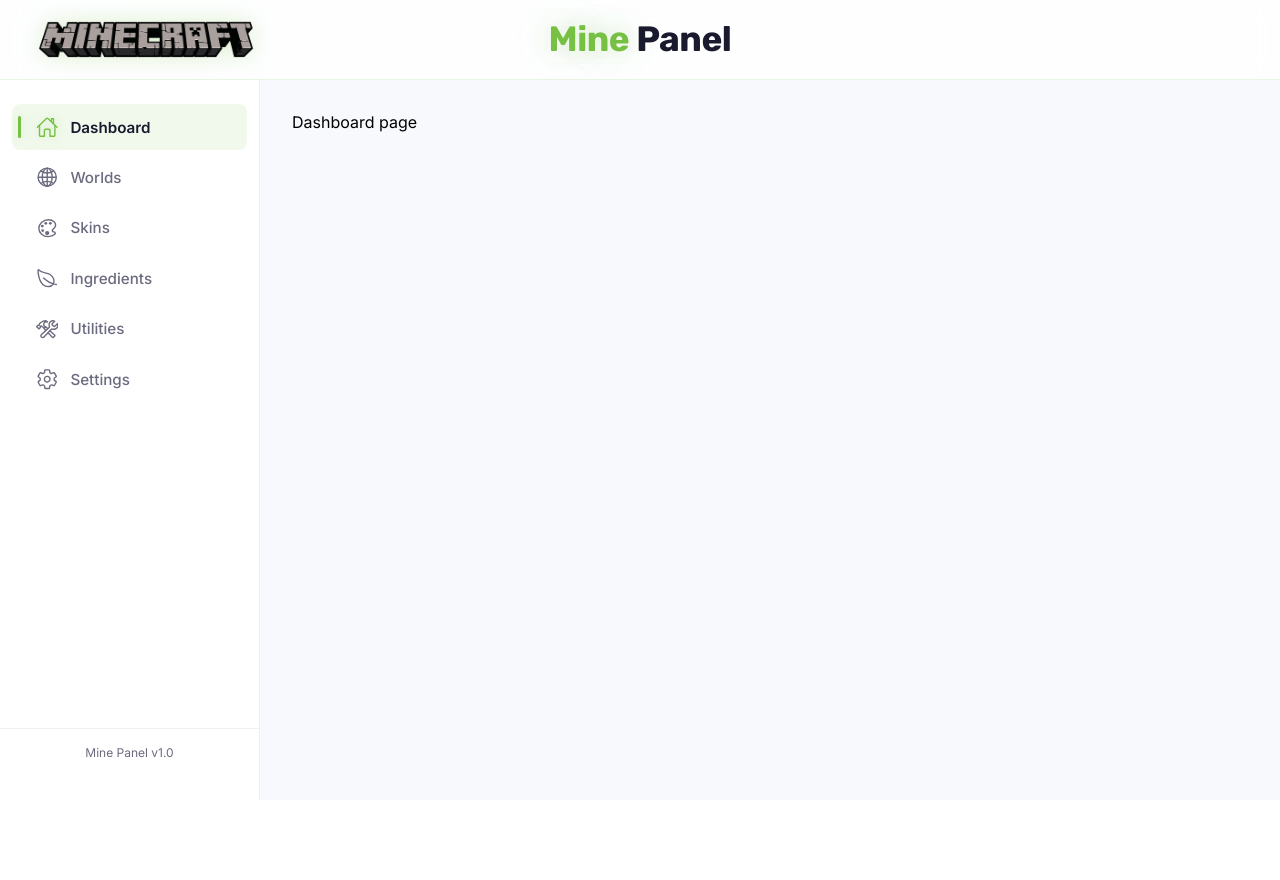
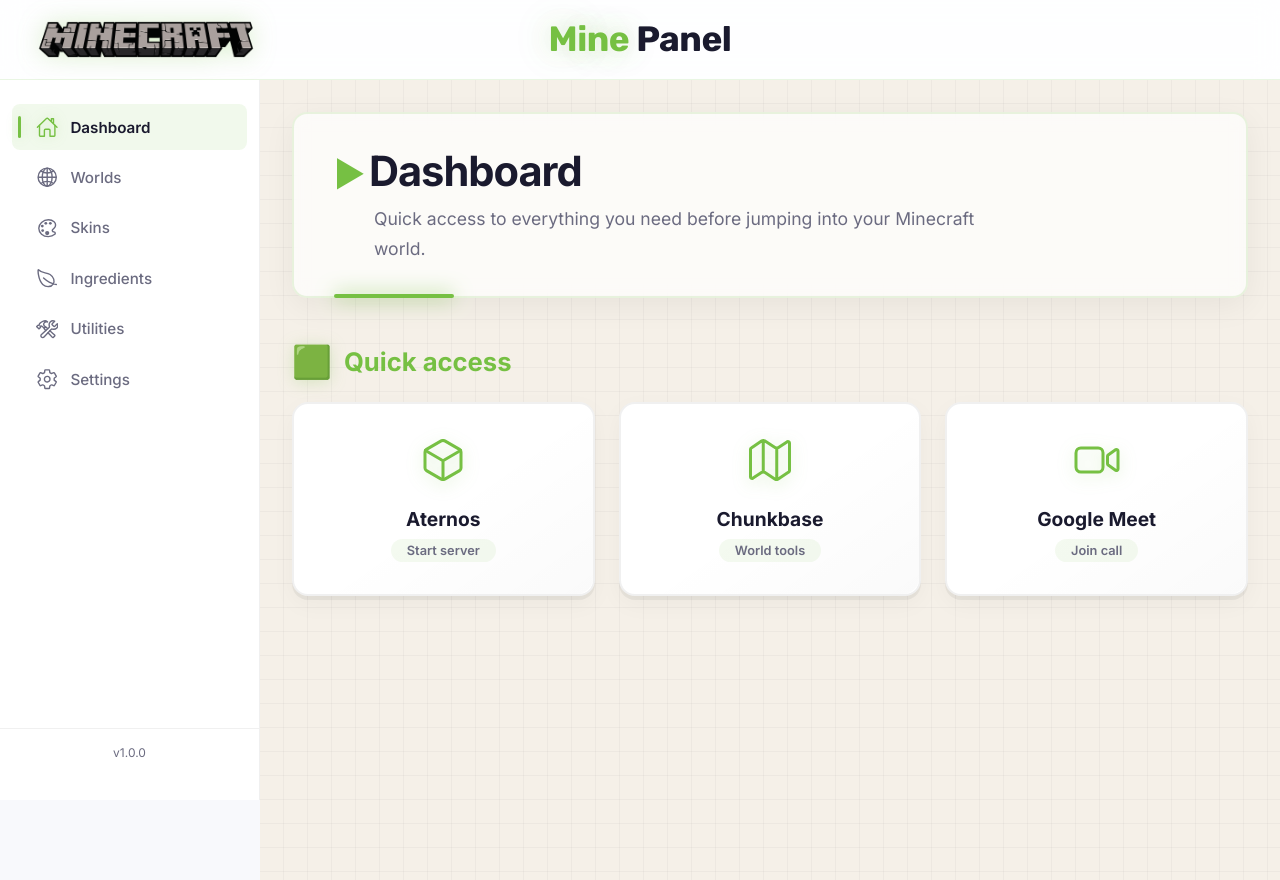
Before and after one commit to alirezashojaian1987/My-Minecraft, a React (Vite) app: page / in a window 1280 px wide. Before the commit the page ends 800 px from the top, so only its background shows below. Built offline with nearby package versions, Linux system fonts and the light colour scheme.

Commit message:
Sidebar edited, added new variables, dashboard page design finished, quick access tools section added to the page, ready for others:

```diff
--- a/src/components/Sidebar/index.tsx
+++ b/src/components/Sidebar/index.tsx
@@ -28,7 +28,7 @@
             </nav>
 
             <footer className={styles.Footer}>
-                Mine Panel v1.0
+                v1.0.0
             </footer>
         </aside>
     );
--- a/src/layouts/MainLayout/Main_layout.module.scss
+++ b/src/layouts/MainLayout/Main_layout.module.scss
@@ -58,7 +58,7 @@
 
 .Content {
   flex: 1;
-  padding: 2rem;
+  // padding: 2rem;
   background: $Background;
   min-width: 0;
   transition: margin-left 0.3s ease;
--- a/src/pages/Dashboard/Dashboard.module.scss
+++ b/src/pages/Dashboard/Dashboard.module.scss
@@ -0,0 +1,210 @@
+@use "../../styles/variables.scss" as *;
+
+.Dashboard{
+    background: #f5f0e8;
+    padding:2rem;
+    min-height: 100vh;
+
+    background-image:
+        linear-gradient(rgba(0, 0, 0, 0.03) 1px, transparent 1px),
+        linear-gradient(90deg, rgba(0, 0, 0, 0.03) 1px, transparent 1px);
+    background-size:24px 24px;
+    background-position: -1px -1px;
+
+    .Hero{
+        padding:2rem 2.5rem;
+        background: rgba(255,255,255,0.7);
+        backdrop-filter:blur(8px);
+        -webkit-backdrop-filter: blur(8px);
+        border-radius: 15px;
+        border:2px solid rgba($Primary_color, 0.15);
+        box-shadow: 0 8px 32px rgba(0,0,0,0.06);
+        margin-bottom: 3rem;
+        position: relative;
+
+        &::after{
+            content:'';
+            position: absolute;
+            bottom:-2px;
+            left:2.5rem;
+            width:120px;
+            height: 4px;
+            background: $Primary_color;
+            border-radius: 2px;
+            box-shadow: 0 0 20px $Primary_color;
+        }
+
+        h1{
+            font-size: 2.6rem;
+            font-weight: 800;
+            letter-spacing: -1px;
+            color:$Text-primary;
+            margin-bottom: 0.5rem;
+
+            &::before{
+                content: '▶ ';
+                color: $Primary_color;
+                font-size: 2rem;
+            }
+        }
+
+        p{
+            font-size: 1.1rem;
+            color: $Text-secondary;
+            max-width: 650px;
+            line-height: 1.7;
+            padding-left: 2.5rem;
+        }
+    }
+
+    .quick_links{
+        margin-bottom: 3rem;
+        h2{
+            font-size:1.6rem;
+            font-weight: 700;
+            color:$Primary_color;
+
+            display: flex;
+            align-items: center;
+            gap:0.75rem;
+            margin-bottom: 1.5rem;
+
+            &::before{
+                content:'🟩';
+                font-size: 2rem;
+                filter: drop-shadow(0 2px 8px $Primary_glow);
+                line-height: 1;
+            }
+        }
+
+        .card_grid{
+            display: grid;
+            grid-template-columns: repeat(auto-fit, minmax(220px, 1fr));
+            gap:1.5rem;
+
+            .link_card{
+                background: white;
+                border-radius: 16px;
+                padding:2rem 1.5rem;
+                text-align: center;
+                text-decoration: none;
+                border:2px solid rgba(0, 0, 0, 0.06);
+                transition: all 0.3s cubic-bezier(0.34, 1.56, 0.64, 1);
+                cursor: pointer;
+
+                box-shadow:
+                    0 4px 0 rgba(0, 0, 0, 0.05),
+                    0 8px 24px rgba(0, 0, 0, 0.04);
+
+                position: relative;
+
+                &::before{
+                    content:'';
+                    position: absolute;
+                    top:0; left:0; right:0;
+
+                    height:3px;
+                    background: linear-gradient(90deg, transparent, $Primary_color, transparent);
+                    opacity: 0;
+                    transition:opacity 0.3s ease;
+                    border-radius: 16px 16px 0 0;
+                }
+
+                &::after{
+                    content: '';
+                    position: absolute;
+                    inset: 0;
+                    border-radius: 16px;
+                    background: linear-gradient(145deg, rgba(255,255,255,0.4) 0%, transparent 50%, rgba(0,0,0,0.02) 100%);
+                    pointer-events: none;
+                }
+
+                &:hover{
+                    transform: translateY(-6px) scale(1.01);
+                    border-color: $Primary_color;
+                    box-shadow:
+                        0 6px 0 $Primary_color,
+                        0 20px 50px rgba($Primary_color, 0.15);
+
+                    &::before {
+                        opacity: 1;
+                    }
+
+                    .Icon {
+                        transform: scale(1.15) rotate(-4deg);
+                        color: $Primary_color;
+                    }
+
+                    h3 {
+                        color: $Primary_color;
+                    }
+                }
+
+                .Icon{
+                    font-size: 3rem;
+                    color: $Primary_color;
+                    transition: all 0.3s cubic-bezier(0.34, 1.56, 0.64, 1);
+                    filter: drop-shadow(0 4px 8px $Primary_glow);
+                    position: relative;
+                    z-index: 1;
+                }
+
+                h3{
+                    margin-top: 1.2rem;
+                    font-size: 1.2rem;
+                    font-weight: 700;
+                    color: $Text-primary;
+                    transition: color 0.3s ease;
+                    position: relative;
+                    z-index: 1;
+                }
+
+                span{
+                    display: inline-block;
+                    margin-top: 0.5rem;
+                    padding: 0.25rem 1rem;
+                    background: rgba($Primary_color, 0.08);
+                    border-radius: 20px;
+                    font-size: 0.8rem;
+                    font-weight: 600;
+                    color: $Text-secondary;
+                    position: relative;
+                    z-index: 1;
+                }
+            }
+        }
+    }
+
+    @media (max-width: 768px){
+        padding: 1.5rem;
+
+      .Hero{
+        padding: 1.5rem;
+        h1 { font-size: 2rem; }
+        p { font-size: 1rem; padding-left: 2rem; }
+        &::after { left: 1.5rem; width: 80px; }
+      }
+
+      .quick_links {
+        h2 { font-size: 1.4rem; }
+        .card_grid { gap: 1rem; }
+        .link_card { padding: 1.5rem 1rem; }
+      }
+    }
+
+    @media (max-width: 480px) {
+      padding: 1rem;
+
+      .Hero {
+        padding: 1rem;
+        h1 { font-size: 1.6rem; }
+        p { font-size: 0.9rem; padding-left: 0; }
+        &::before { display: none; }
+      }
+
+      .quick_links {
+        .card_grid { grid-template-columns: 1fr; }
+        .link_card { padding: 1.5rem; }
+      }
+    }
+}
--- a/src/pages/Dashboard/index.tsx
+++ b/src/pages/Dashboard/index.tsx
@@ -1,8 +1,66 @@
+import {
+    IoCubeOutline,
+    IoMapOutline,
+    IoVideocamOutline,
+} from "react-icons/io5";
 
 import styles from "./Dashboard.module.scss";
+import { Link } from "react-router-dom";
+
+const quickLinks=[
+    {
+        title:"Aternos",
+        subtitle:"Start server",
+        icon:IoCubeOutline,
+        url:"https://aternos.org",
+    },
+
+    {
+        title:"Chunkbase",
+        subtitle:"World tools",
+        icon:IoMapOutline,
+        url:"https://www.chunkbase.com",
+    },
+
+    {
+        title:"Google Meet",
+        subtitle:"Join call",
+        icon:IoVideocamOutline,
+        url:"https://meet.google.com",
+    },
+];
 
 export default function Dashboard(){
     return(
-        <div>Dashboard page</div>
+        <div className={styles.Dashboard}>
+            <section className={styles.Hero}>
+                <h1>Dashboard</h1>
+                <p>
+                    Quick access to everything you need before jumping into your Minecraft world.
+                </p>
+            </section>
+
+            <section className={styles.quick_links}>
+                <h2>Quick access</h2>
+
+                <div className={styles.card_grid}>
+                    {quickLinks.map(({title,subtitle,icon:Icon,url})=>(
+                        <Link
+                            key={title}
+                            to={url}
+                            target="_blank"
+                            rel="noreferrer"
+                            className={styles.link_card}
+                        >
+                            <Icon className={styles.Icon}/>
+
+                            <h3>{title}</h3>
+
+                            <span>{subtitle}</span>
+                        </Link>
+                    ))}
+                </div>
+            </section>
+        </div>
     )
 }
--- a/src/styles/variables.scss
+++ b/src/styles/variables.scss
@@ -1,13 +1,25 @@
 $Background: #f8f9fc;
-$Sidebar_bg: #ffffff;
-$Sidebar_header: #3e3e3e;
 $Header: rgba(255, 255, 255, 0.85);
 $Primary_color: #76c043;
 $Primary_glow: rgba(118, 192, 67, 0.25);
 $Text-primary: #1a1a2e;
 $Text-secondary: #6b6b80;
 $Border-color: rgba(118, 192, 67, 0.15);
+
+//sidebar
+$Sidebar_bg: #ffffff;
+$Sidebar_header: #3e3e3e;
 $Sidebar-border: rgba(0, 0, 0, 0.06);
 $Sidebar-hover: rgba(118, 192, 67, 0.06);
 $Sidebar-active: rgba(118, 192, 67, 0.10);
 $Sidebar-width: 260px;
+
+$Surface: #ffffff;
+$Grass-green: #7cb342;
+$Dirt-brown: #8d6e63;
+$Stone-gray: #78909c;
+$Deep-stone: #37474f;
+
+// Accents
+$Grass-glow: rgba(124, 179, 66, 0.2);
+$Ore-gold: #ffd54f;
```
